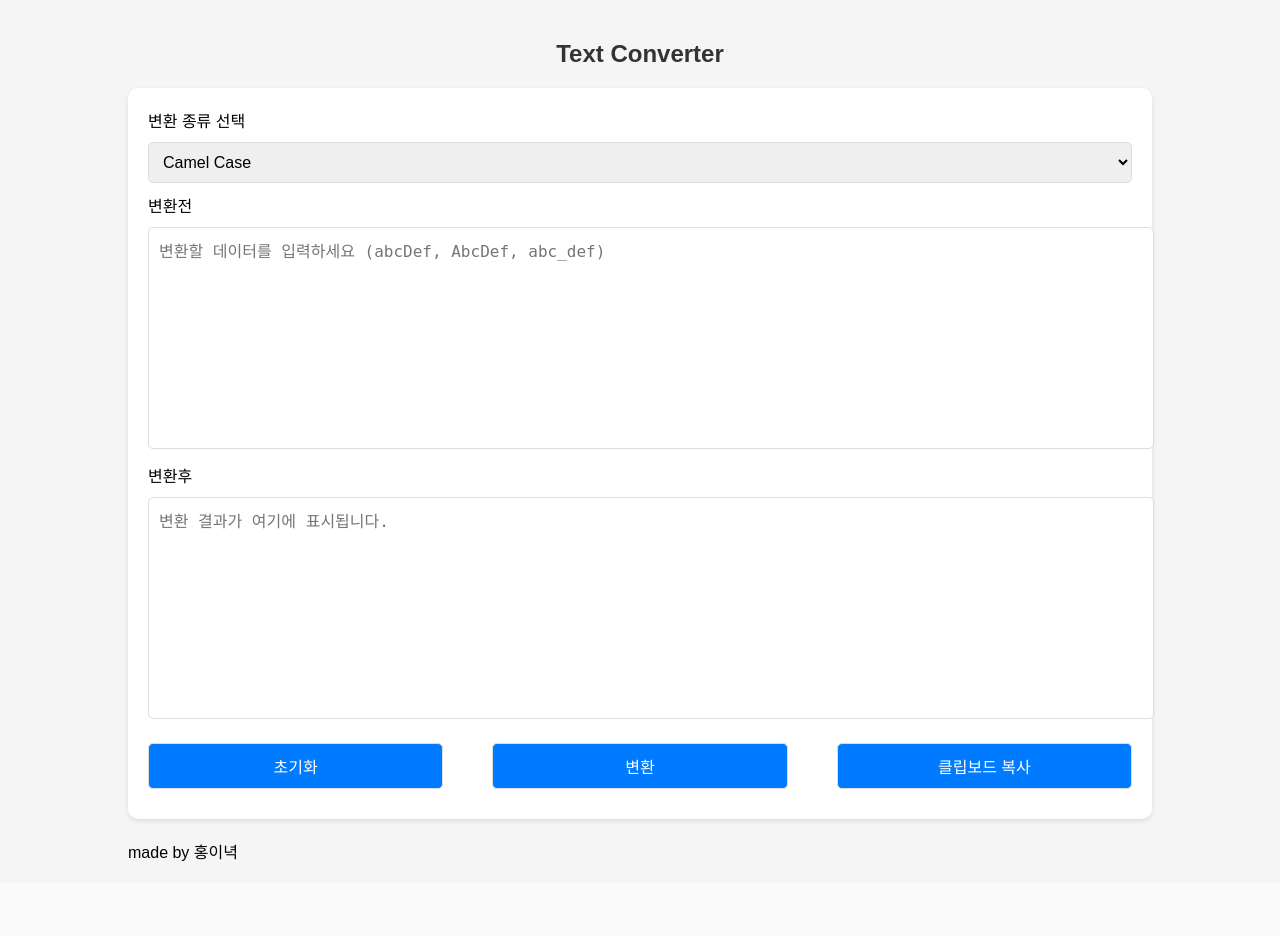
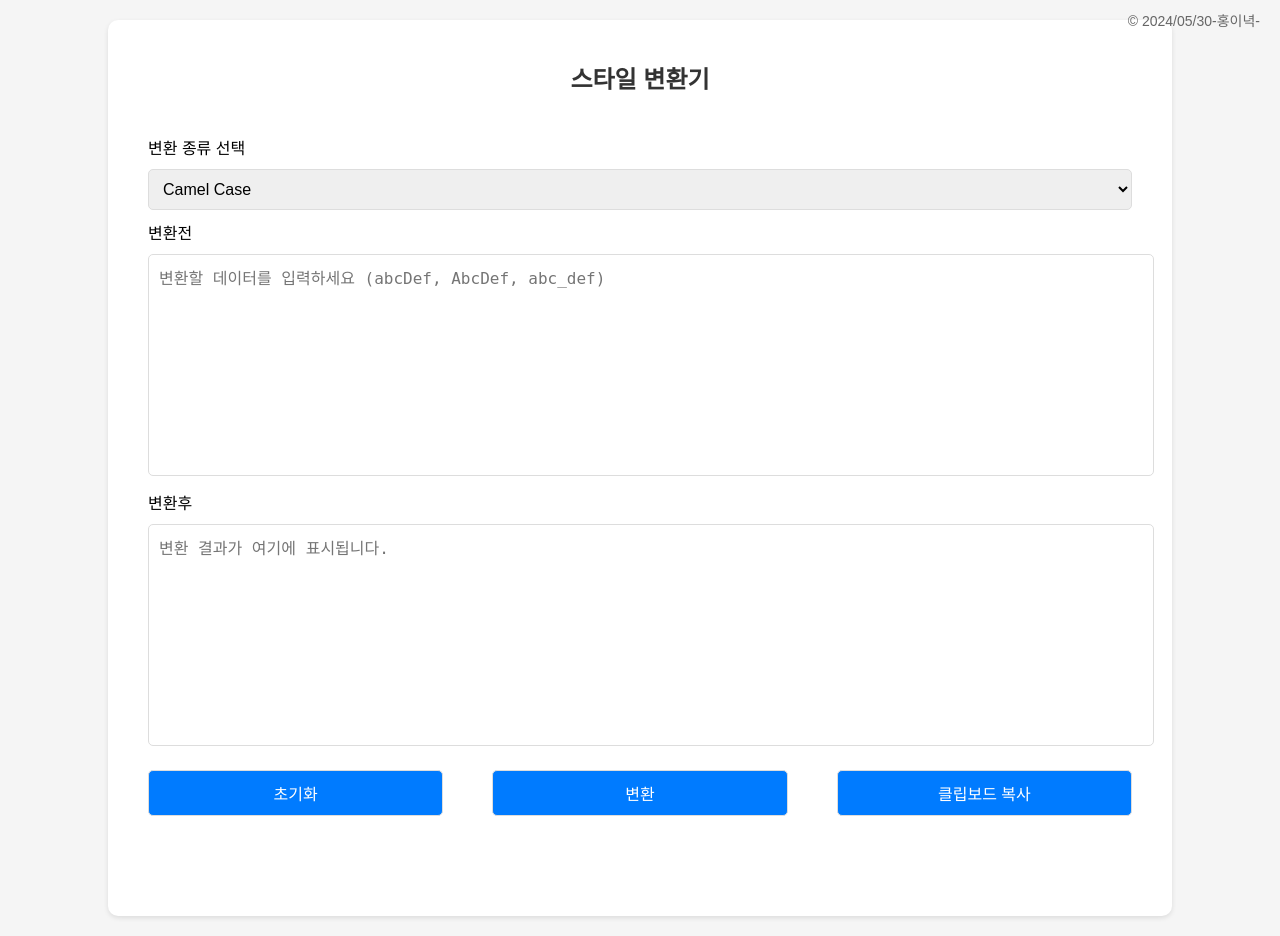
Before and after one commit to honginhyeuk/converterweb, a Django app: page /converter/ in a window 1280 px wide. Before the commit the page ends 861 px from the top, so only its background shows below. Run offline with Django 5.2, Linux system fonts and the light colour scheme; some libraries are stand-ins or nearby versions.

Commit message:
Add copyright notice

```diff
--- a/converter/templates/converter/index.html
+++ b/converter/templates/converter/index.html
@@ -9,26 +9,29 @@
             background-color: #f5f5f5;
             margin: 0;
             padding: 0;
+            display: flex;
+            flex-direction: column;
+            align-items: center;
         }
         .container {
             width: 80%;
-            margin: 0 auto;
+            margin: 20px;
             padding: 20px;
+            background: #fff;
+            border-radius: 10px;
+            box-shadow: 0 2px 5px rgba(0, 0, 0, 0.1);
         }
         h2 {
             text-align: center;
             color: #333;
         }
         .converter-box {
-            background: #fff;
-            border-radius: 10px;
-            box-shadow: 0 2px 5px rgba(0, 0, 0, 0.1);
             padding: 20px;
-            margin: 20px 0;
         }
         .converter-box select,
         .converter-box textarea,
-        .converter-box button {
+        .converter-box button,
+        .converter-box input {
             width: 100%;
             margin: 10px 0;
             padding: 10px;
@@ -54,23 +57,73 @@
         .btn-group button {
             width: 30%;
         }
+        .footer {
+            text-align: center;
+            margin-top: 10px;
+            font-size: 14px;
+            color: #666;
+        }
+        .ad-container,
+        .sidebar {
+            text-align: center;
+            margin-top: 20px;
+        }
+        .ad-container{
+            height: 30px;
+        }
+        .sidebar {
+            width: 160px;
+            position: fixed;
+            right: 20px;
+            top: 20px;
+        }
+        .copyright {
+            position: fixed;
+            top: 10px;
+            right: 20px;
+            font-size: 14px;
+            color: #666;
+        }
     </style>
     <script>
+        function getCookie(name) {
+            let cookieValue = null;
+            if (document.cookie && document.cookie !== '') {
+                const cookies = document.cookie.split(';');
+                for (let i = 0; i < cookies.length; i++) {
+                    const cookie = cookies[i].trim();
+                    // Does this cookie string begin with the name we want?
+                    if (cookie.substring(0, name.length + 1) === (name + '=')) {
+                        cookieValue = decodeURIComponent(cookie.substring(name.length + 1));
+                        break;
+                    }
+                }
+            }
+            return cookieValue;
+        }
+
+        const csrftoken = getCookie('csrftoken');
+
         function convertText() {
             var text = document.getElementById("strText").value;
             var convertTo = document.getElementById("convertType").value;
+            var userName = document.getElementById("userName").value;
 
             fetch("/converter/convert/", {
                 method: "POST",
                 headers: {
                     "Content-Type": "application/x-www-form-urlencoded",
-                    "X-CSRFToken": document.querySelector('[name=csrfmiddlewaretoken]').value
+                    "X-CSRFToken": csrftoken
                 },
                 body: "text=" + encodeURIComponent(text) + "&convert_to=" + encodeURIComponent(convertTo)
             })
             .then(response => response.json())
             .then(data => {
-                document.getElementById("convertToCamel").value = data.converted_text;
+                var result = data.converted_text;
+                if (userName) {
+                    result = userName + ", " + result;
+                }
+                document.getElementById("convertToCamel").value = result;
             })
             .catch(error => console.error("Error:", error));
         }
@@ -78,6 +131,7 @@
         function fnReset() {
             document.getElementById("strText").value = "";
             document.getElementById("convertToCamel").value = "";
+            document.getElementById("userName").value = "";
         }
 
         function fnCopy() {
@@ -89,10 +143,18 @@
     </script>
 </head>
 <body>
+    <div>
+        <ins class="kakao_ad_area" style="display:none;"
+        data-ad-unit = "DAN-IpDBWD3es0gwJhPr"
+        data-ad-width = "728"
+        data-ad-height = "90"></ins>
+        <script type="text/javascript" src="//t1.daumcdn.net/kas/static/ba.min.js" async></script>
+    </div>
     <div class="container">
-        <h2>Text Converter</h2>
+        <h2>스타일 변환기</h2>
         <div class="converter-box">
             <form name="srcFrm" style="height: auto !important;">
+                {% csrf_token %}
                 <div>
                     <label for="convertType">변환 종류 선택</label>
                     <select id="convertType">
@@ -114,12 +176,25 @@
                     <button type="button" onclick="convertText();">변환</button>
                     <button type="button" onclick="fnCopy();">클립보드 복사</button>
                 </div>
-                {% csrf_token %}
             </form>
         </div>
-        <div class="footer">
-            made by 홍이녁
+        <div class="ad-container">
+            <ins class="kakao_ad_area" style="display:none;"
+            data-ad-unit = "DAN-Hjp8ePtwhYzYtFJn"
+            data-ad-width = "320"
+            data-ad-height = "100"></ins>
+            <script type="text/javascript" src="//t1.daumcdn.net/kas/static/ba.min.js" async></script>
         </div>
+    </div>
+    <div class="sidebar">
+        <ins class="kakao_ad_area" style="display:none;"
+        data-ad-unit = "DAN-7kl5FzHABUYiHRR2"
+        data-ad-width = "160"
+        data-ad-height = "600"></ins>
+        <script type="text/javascript" src="//t1.daumcdn.net/kas/static/ba.min.js" async></script>
+    </div>
+    <div class="copyright">
+        © 2024/05/30-홍이녁-
     </div>
 </body>
 </html>
```
